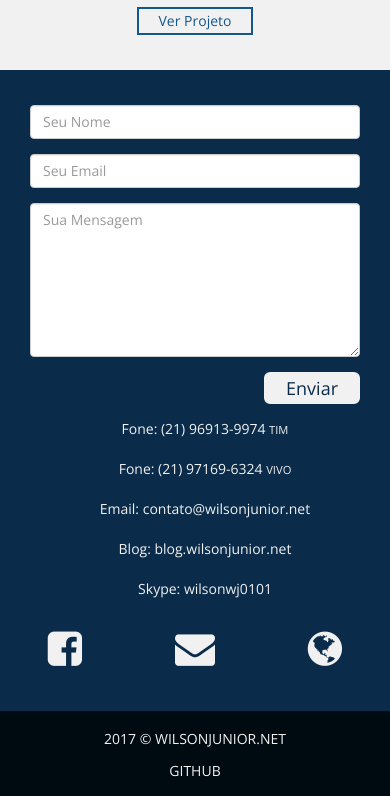
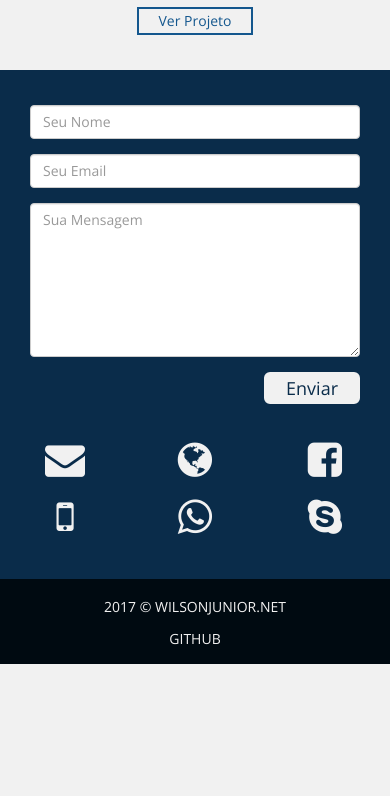
Before and after one commit to wilsonjuniordev/wilsonjuniordev.github.io, a website: page index.html in a window 390 px wide. Shown: the part 2039-2835 px from the top of the page. After the commit the page ends 2703 px from the top, so only its background shows below. Drawn offline with nearby package versions, Linux system fonts and the light colour scheme.

Commit message:
Create link to number in whatsApp

```diff
--- a/index.html
+++ b/index.html
@@ -246,25 +246,34 @@
           </div>
           <div class="col-infos col-md-4 col-sm-12 icon-section-center">
             <ul>
-              <li class="item item-1"><a href="tel:21969139974"><span class="fa fa-mobile"></span>(21) 96913-9974 <small>TIM</small></a></li>
-              <li class="item item-2"><a href="tel:21971696324"><span class="fa fa-mobile"></span>(21) 97169-6324 <small>VIVO</small></a></li>
-              <li class="item item-3"><a href="mailto:contato@wilsonjunior.net"><span class="fa fa-envelope"></span>contato@wilsonjunior.net</a></li>
-              <li class="item item-4"><a target="_blank" href="https://blog.wilsonjunior.net"><span class="fa fa-globe"></span>blog.wilsonjunior.net</a></li>
-              <li class="item item-5"><a href="skype:wilsonwj0101?chat" target="_blank"><span class="fa fa-skype texto"></span>wilsonwj0101</a></li>
-              <li class="item item-6 hidden-xs hidden-sm"><a target="_blank" href="whatsapp://5521969139974"><span class="fa fa-whatsapp"></span>Whatsapp</a></li>
-              <li class="item item-7 hidden-xs hidden-sm"><a target="_blank" href="https://www.fb.com/wilsonjunior.net" class="facebook"><span class="fa fa-facebook"></span>Facebook</a></li>
+              <li class="item item-1 hidden-xs hidden-sm"><a href="tel:21969139974" target="_blank"><span class="fa fa-mobile"></span>(21) 96913-9974 <small>TIM</small></a></li>
+              <li class="item item-2 hidden-xs hidden-sm"><a href="tel:21971696324" target="_blank"><span class="fa fa-mobile"></span>(21) 97169-6324 <small>VIVO</small></a></li>
+              <li class="item item-3 hidden-xs hidden-sm"><a href="mailto:contato@wilsonjunior.net"><span class="fa fa-envelope"></span>contato@wilsonjunior.net</a></li>
+              <li class="item item-4 hidden-xs hidden-sm"><a href="https://blog.wilsonjunior.net" target="_blank"><span class="fa fa-globe"></span>blog.wilsonjunior.net</a></li>
+              <li class="item item-5 hidden-xs hidden-sm"><a href="skype:wilsonwj0101?chat" target="_blank"><span class="fa fa-skype texto"></span>wilsonwj0101</a></li>
+              <li class="item item-6 hidden-xs hidden-sm"><a href="https://api.whatsapp.com/send?l=pt_br&phone=5521969139974&text=%23" target="_blank"><span class="fa fa-whatsapp"></span>whatsapp</a></li>
+              <li class="item item-7 hidden-xs hidden-sm"><a href="https://www.fb.com/wilsonjunior.net" target="_blank" class="facebook"><span class="fa fa-facebook"></span>facebook</a></li>
             </ul>
           </div>
           <div class="hidden-lg hidden-md icon-section-center">
             <p>
               <div class="col-xs-4 social-icon">
-                <a href="https://www.fb.com/wilsonjunior.net" target="_blank"><i class="fa fa-facebook-square"></i></a>
-              </div>
-              <div class="col-xs-4 social-icon">
                 <a href="mailto:contato@wilsonjunior.net"><i class="fa fa-envelope"></i></a>
               </div>
               <div class="col-xs-4 social-icon">
                 <a href="https://blog.wilsonjunior.net" target="_blank"><i class="fa fa-globe"></i></a>
+              </div>
+              <div class="col-xs-4 social-icon">
+                <a href="https://www.fb.com/wilsonjunior.net" target="_blank"><i class="fa fa-facebook-square"></i></a>
+              </div>
+              <div class="col-xs-4 social-icon">
+                <a href="tel:21969139974"><i class="fa fa-mobile"></i></a>
+              </div>
+              <div class="col-xs-4 social-icon">
+                <a href="https://api.whatsapp.com/send?l=pt_br&phone=5521969139974&text=%23"><i class="fa fa-whatsapp"></i></a>
+              </div>
+              <div class="col-xs-4 social-icon">
+                <a href="skype:wilsonwj0101?chat"><i class="fa fa-skype"></i></a>
               </div>
             </p>
           </div>
```
